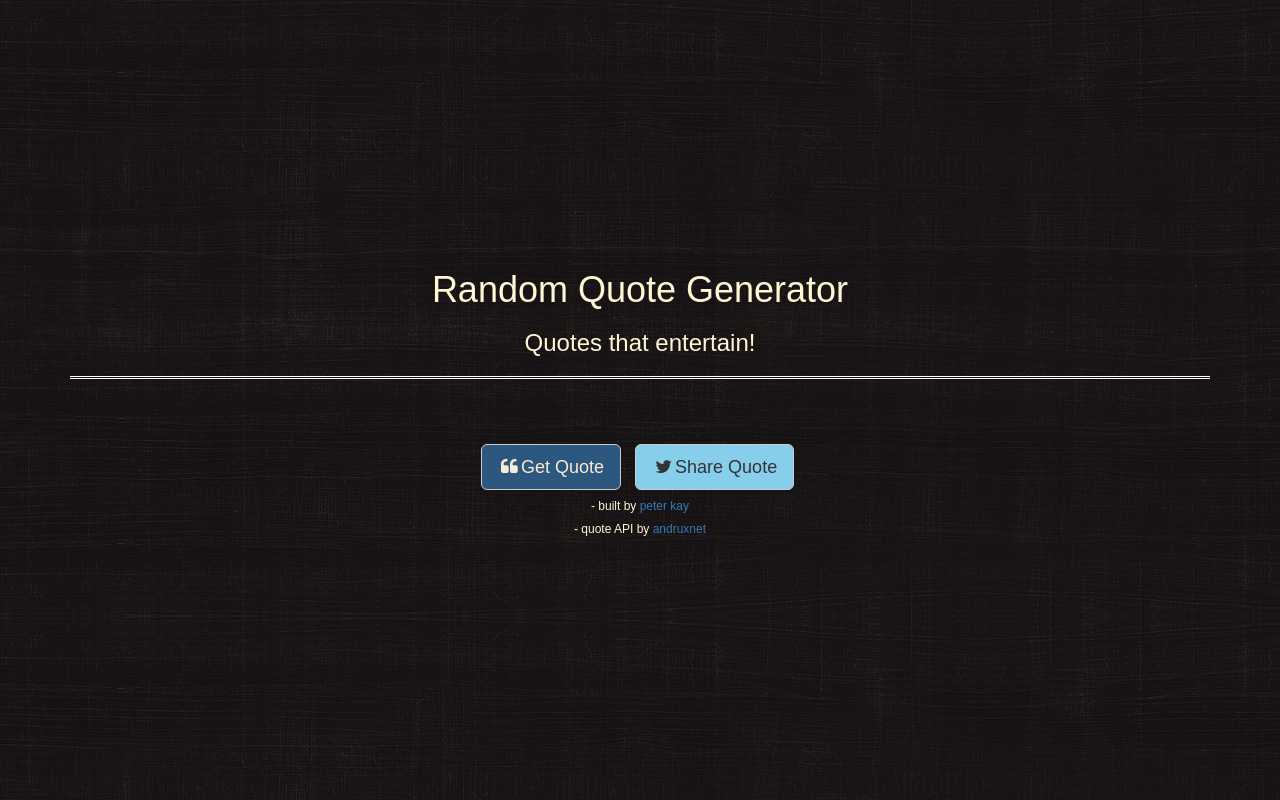
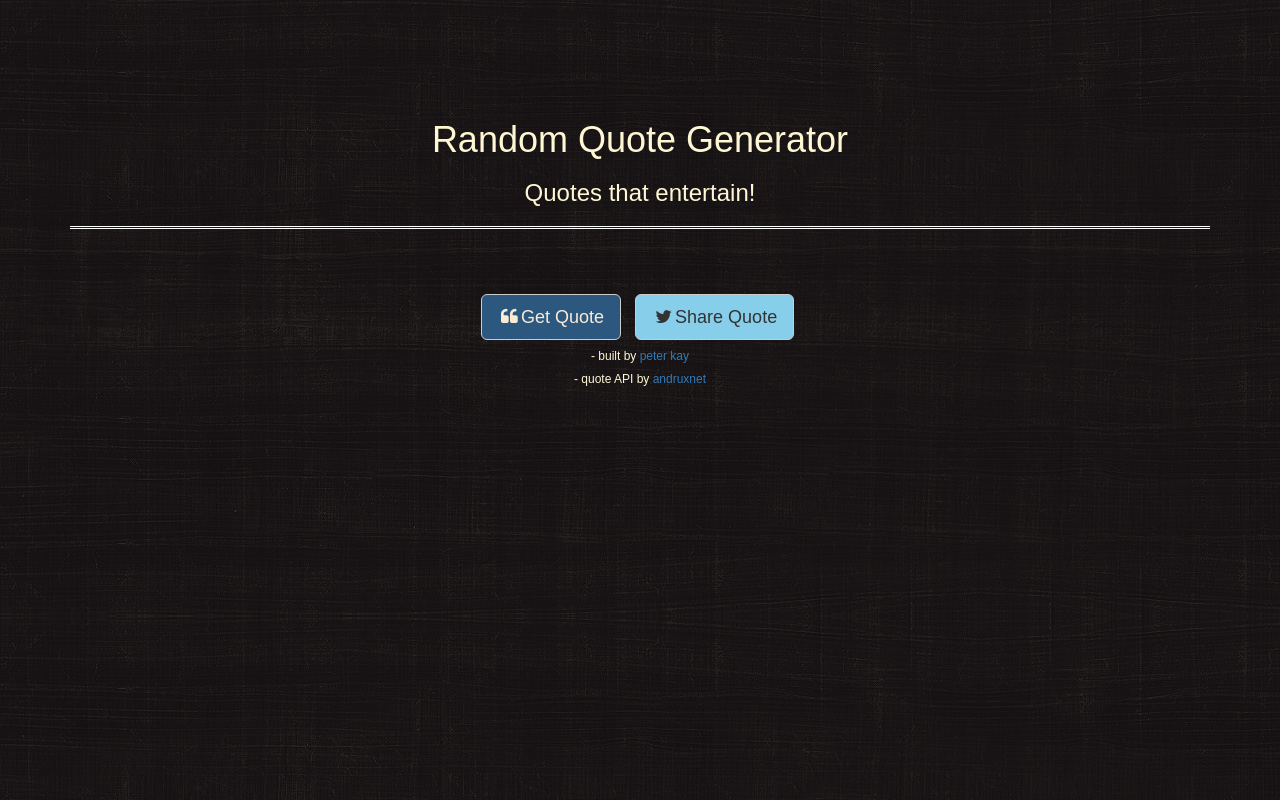
Before and after one commit to deuscode/random_quote_generator, a plain HTML site: page index.html in a window 1280 px wide. Drawn offline with nearby package versions, Linux system fonts and the light colour scheme; no server answers.

Commit message:
cleaned up styling

```diff
--- a/style.css
+++ b/style.css
@@ -66,7 +66,7 @@ hr {
 
 .container {
     text-align: center;
-    padding-top: 250px;
+    padding-top: 100px;
     animation-duration: .7s;
     animation-delay: .5s;
 }
```
